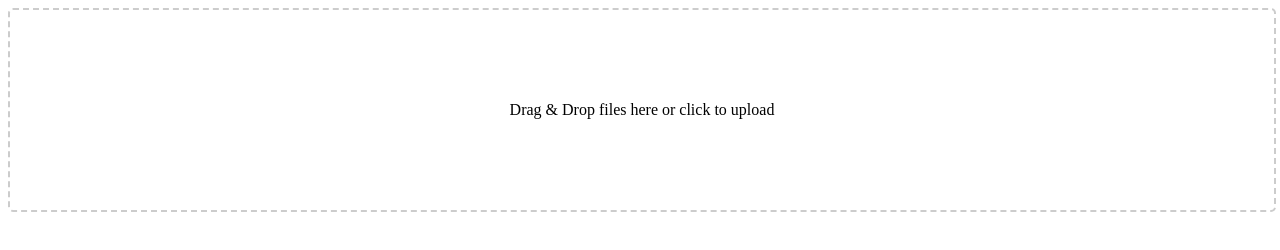
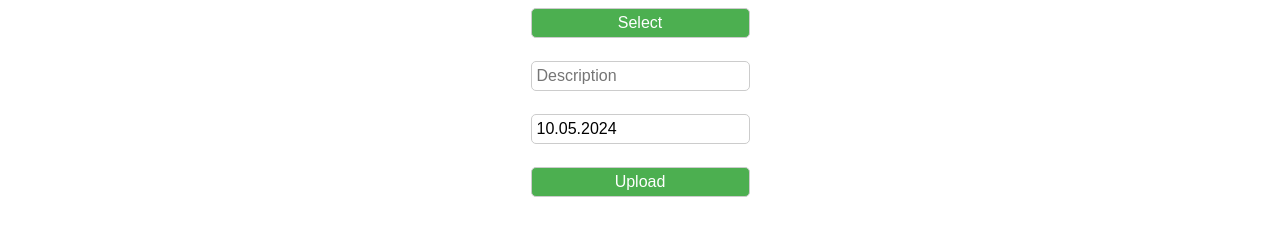
Before and after one commit to shananiki/photoJS, a website: page public/upload.html in a window 1280 px wide. Drawn offline with Linux system fonts and the light colour scheme.

Commit message:
uploader done

```diff
--- /dev/null
+++ b/public/css/uploader.css
@@ -0,0 +1,33 @@
+
+.container {
+	display: flex;
+    justify-content: center;
+    align-items: center;
+}
+
+.uploadform {
+	display: flex;
+	flex-direction: column;
+	align-items: center;
+}
+
+.uploadform input[type="text"], .uploadform button {
+	margin-bottom: 5px;
+	padding: 5px;
+	border: 1px solid #ccc;
+	border-radius: 5px;
+	width: 100%;
+	box-sizing: border-box;
+	font-size: 16px;
+}
+
+.uploadform button {
+	background-color: #4caf50;
+	color: #fff;
+	cursor: pointer;
+	transition: background-color 0.3s ease;
+}
+
+.uploadform button:hover {
+	background-color: #45a049;
+}
--- a/public/upload.html
+++ b/public/upload.html
@@ -4,26 +4,36 @@
     <meta charset="UTF-8">
     <meta name="viewport" content="width=device-width, initial-scale=1.0">
     <title>Upload</title>
+	<link rel="stylesheet" href="css/uploader.css">
     <style>
-        .drop-area {
-            width: 100%;
-            height: 200px;
-            border: 2px dashed #ccc;
-            border-radius: 5px;
-            display: flex;
-            justify-content: center;
-            align-items: center;
-            cursor: pointer;
-        }
     </style>
 </head>
 <body>
     <div class="drop-area" id="dropArea">
-        <p>Drag & Drop files here or click to upload</p>
+        <!-- Hidden input for selecting files -->
         <input type="file" id="fileElem" multiple accept="image/png, image/webp, image/jpeg" style="display: none;">
+    </div>
+
+	<div class="container">
+		<div class="uploadform">
+			<!-- Add select button -->
+			<button id="selectButton">Select</button><br>
+			<!-- Add input fields for description and date -->
+			<input type="text" id="description" placeholder="Description"><br>
+			<!-- Change type to text to allow custom date format -->
+			<input type="text" id="date" placeholder="dd.mm.YYYY"><br>
+
+			<!-- Add upload button -->
+			<button id="uploadButton">Upload</button>
+		</div>
 	</div>
     <script>
         const dropArea = document.getElementById('dropArea');
+        const descriptionInput = document.getElementById('description');
+        const dateInput = document.getElementById('date');
+        const selectButton = document.getElementById('selectButton');
+        const uploadButton = document.getElementById('uploadButton');
+        let selectedFiles = [];
 
         ['dragenter', 'dragover', 'dragleave', 'drop'].forEach(eventName => {
             dropArea.addEventListener(eventName, preventDefaults, false);
@@ -44,12 +54,35 @@
         }
 
         function handleFiles(files) {
-            ([...files]).forEach(uploadFile);
+            selectedFiles = [...files];
         }
 
-        function uploadFile(file) {
+        selectButton.addEventListener('click', () => {
+            document.getElementById('fileElem').click();
+        });
+
+        document.getElementById('fileElem').addEventListener('change', handleFileSelect, false);
+
+        function handleFileSelect(e) {
+            let files = e.target.files;
+            handleFiles(files);
+        }
+
+        // Bind upload button click event to uploadFiles function
+        uploadButton.addEventListener('click', uploadFiles);
+
+        function uploadFiles() {
+            if (selectedFiles.length === 0) {
+                console.log('No files selected for upload');
+                return;
+            }
+
+            // Iterate through selected files and upload each one
+            selectedFiles.forEach(file => {
                 let formData = new FormData();
                 formData.append('image', file);
+                formData.append('description', descriptionInput.value);
+                formData.append('date', dateInput.value);
 
                 fetch('/upload', {
                     method: 'POST',
@@ -63,18 +96,18 @@
                 })
                 .then(text => console.log(text))
                 .catch(error => console.error('Error:', error));
+            });
+
+            // Clear selected files after upload
+            selectedFiles = [];
         }
 
-        dropArea.addEventListener('click', () => {
-            document.getElementById('fileElem').click();
-        });
-
-        document.getElementById('fileElem').addEventListener('change', handleFileSelect, false);
-
-        function handleFileSelect(e) {
-            let files = e.target.files;
-            handleFiles(files);
-        }
+        // Set today's date as default value for date input field
+        const today = new Date();
+        const dd = String(today.getDate()).padStart(2, '0');
+        const mm = String(today.getMonth() + 1).padStart(2, '0'); // January is 0!
+        const yyyy = today.getFullYear();
+        dateInput.value = `${dd}.${mm}.${yyyy}`;
     </script>
 </body>
 </html>
```
Also changed, not shown: lamps.js (+40 -16 lines), albums/1715336730076-3.png (deleted), images/[object Promise].png (deleted), 7 other files. Lines whose indentation alone changed are shown as unchanged.
